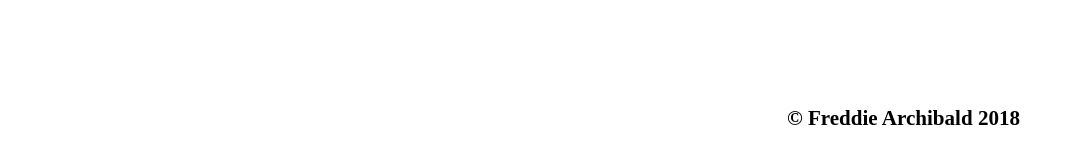
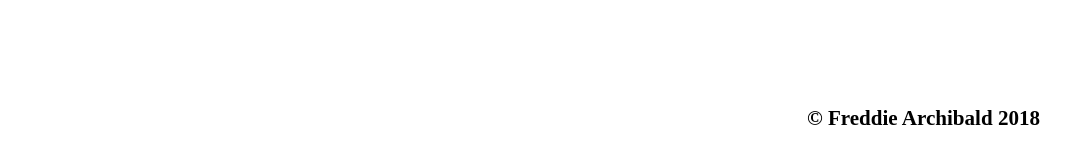
Before and after one commit to scryptive/personal, a Jekyll site: the page built from index.html, in a window 1280 px wide. Shown: the part 740-897 px from the top of the page, without its empty margins (160-1231 px from the left). Built offline with Jekyll 4.4.1, drawn with Linux system fonts in a browser that asks for light colours.

Commit message:
Update default.html

```diff
--- a/_layouts/default.html
+++ b/_layouts/default.html
@@ -48,7 +48,7 @@
 .foot {
     position: absolute;
     bottom: 8px;
-    right: 100px;
+    right: 80px;
     font-size: 18px;
 }
 </style>
```
